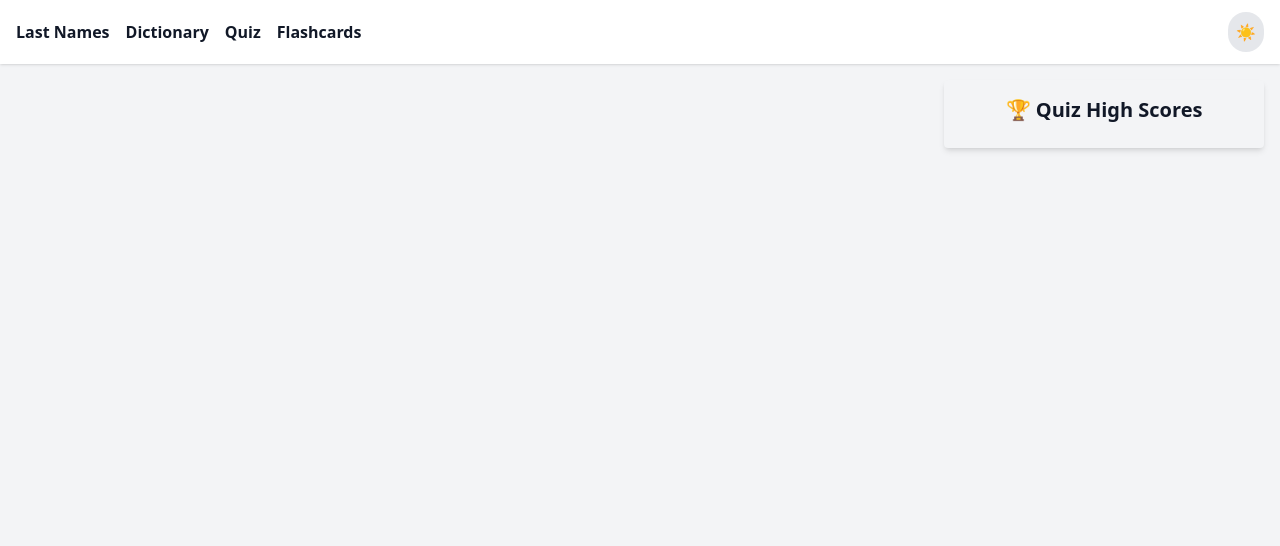
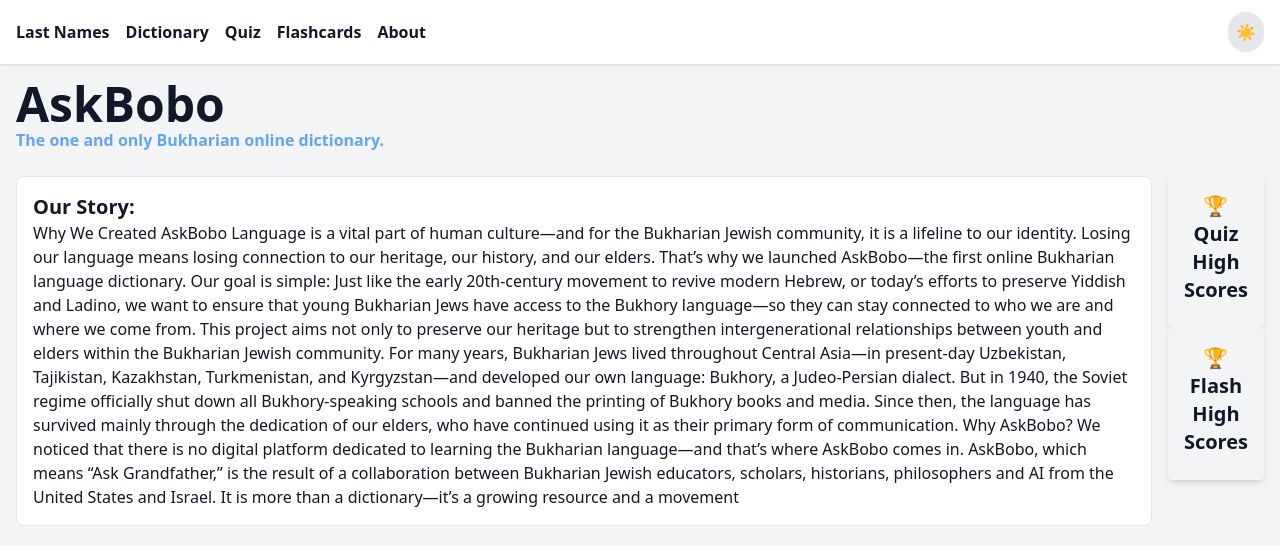
Before and after one commit to askbobo/app, a React (Create React App) app: page /about in a window 1280 px wide. Shown: the top 546 px of the page. Built offline with nearby package versions, Linux system fonts and the light colour scheme.

Commit message:
a lot of changes

```diff
--- a/src/App.tsx
+++ b/src/App.tsx
@@ -5,13 +5,14 @@
 import HighScores from './components/HighScores';
 import LastName from './components/LastName';
 import Flashcards from './components/Flashcards';
+import About from "./components/About";
+import FlashHighScores from "./components/FlashHighScores";
 
 
 function App() {
     return (
         <Router>
             <div className="min-h-screen bg-gray-100 dark:bg-gray-900 text-gray-900 dark:text-white">
-
                 {/* Navigation Bar */}
                 <nav className="flex justify-between items-center px-4 py-3 bg-white dark:bg-gray-800 shadow">
                     <div className="flex gap-4">
@@ -19,25 +20,32 @@
                         <Link to="/" className="font-bold hover:underline">Dictionary</Link>
                         <Link to="/quiz" className="font-bold hover:underline">Quiz</Link>
                         <Link to="/flashcards" className="font-bold hover:underline">Flashcards</Link>
-
+                        <Link to="/about" className="font-bold hover:underline">About</Link>
                     </div>
                     <DarkModeToggle/>
                 </nav>
 
                 {/* Page Content */}
                 <div className="p-4">
+                    <div className="banner">
+                        <h1 className="text-5xl font-bold">AskBobo</h1>
+                        <h1 className="text-1xl font-bold text-blue-400">The one and only Bukharian online dictionary.</h1>
+                    </div>
+                    <br/>
                     <div className="flex flex-col lg:flex-row gap-4">
                         <div className="flex-grow">
                             <Routes>
                                 <Route path="/last-name" element={<LastName/>}/>
                                 <Route path="/" element={<Dictionary/>}/>
                                 <Route path="/quiz" element={<Quiz/>}/>
-                                <Route path="/flashcards" element={<Flashcards />} />
+                                <Route path="/flashcards" element={<Flashcards/>}/>
+                                <Route path="/about" element={<About/>}/>
 
                             </Routes>
                         </div>
                         <div className="w-full lg:w-80">
                             <HighScores/>
+                            <FlashHighScores/>
                         </div>
                     </div>
                 </div>
--- /dev/null
+++ b/src/components/About.tsx
@@ -0,0 +1,29 @@
+const About = () => (
+
+
+    <div className="p-4 border rounded-lg bg-white dark:bg-gray-800 dark:text-white">
+        <h2 className="text-xl font-bold">Our Story:</h2>
+
+        <p>Why We Created AskBobo
+            Language is a vital part of human culture—and for the Bukharian Jewish community, it is a lifeline to our
+            identity. Losing our language means losing connection to our heritage, our history, and our elders. That’s
+            why we launched AskBobo—the first online Bukharian language dictionary.
+            Our goal is simple: Just like the early 20th-century movement to revive modern Hebrew, or today’s efforts to
+            preserve Yiddish and Ladino, we want to ensure that young Bukharian Jews have access to the Bukhory
+            language—so they can stay connected to who we are and where we come from. This project aims not only to
+            preserve our heritage but to strengthen intergenerational relationships between youth and elders within the
+            Bukharian Jewish community.
+            For many years, Bukharian Jews lived throughout Central Asia—in present-day Uzbekistan, Tajikistan,
+            Kazakhstan, Turkmenistan, and Kyrgyzstan—and developed our own language: Bukhory, a Judeo-Persian dialect.
+            But in 1940, the Soviet regime officially shut down all Bukhory-speaking schools and banned the printing of
+            Bukhory books and media. Since then, the language has survived mainly through the dedication of our elders,
+            who have continued using it as their primary form of communication.
+            Why AskBobo?
+            We noticed that there is no digital platform dedicated to learning the Bukharian language—and that’s where
+            AskBobo comes in.
+            AskBobo, which means “Ask Grandfather,” is the result of a collaboration between Bukharian Jewish educators,
+            scholars, historians, philosophers and AI from the United States and Israel. It is more than a
+            dictionary—it’s a growing resource and a movement</p>
+    </div>
+);
+export default About;
--- a/src/components/DarkModeToggle.tsx
+++ b/src/components/DarkModeToggle.tsx
@@ -1,4 +1,4 @@
-import { useDarkMode } from '../hooks/useDarkMode';
+import {useDarkMode} from '../hooks/useDarkMode';
 
 const DarkModeToggle = () => {
     const [isDark, toggleDarkMode] = useDarkMode();
--- /dev/null
+++ b/src/components/FlashHighScores.tsx
@@ -0,0 +1,32 @@
+import { useEffect, useState } from 'react';
+
+interface Score {
+  name: string;
+  score: number;
+}
+
+const HighScores = () => {
+  const [scores, setScores] = useState<Score[]>([]);
+
+  useEffect(() => {
+    const stored = JSON.parse(localStorage.getItem('quiz-scores') || '[]');
+    const sorted = stored.sort((a: Score, b: Score) => b.score - a.score).slice(0, 5);
+    setScores(sorted);
+  }, []);
+
+  return (
+    <div className="p-4 bg-gray-100 dark:bg-gray-800 rounded shadow-md w-full max-w-xs">
+      <h2 className="text-xl font-bold mb-2 text-center">🏆 Flash High Scores</h2>
+      <ul className="space-y-1">
+        {scores.map((entry, i) => (
+          <li key={i} className="flex justify-between">
+            <span>{entry.name}</span>
+            <span>{entry.score}</span>
+          </li>
+        ))}
+      </ul>
+    </div>
+  );
+};
+
+export default HighScores;
```
Also changed, not shown: src/components/Dictionary.tsx (+4 -10 lines). Lines whose indentation alone changed are shown as unchanged.
